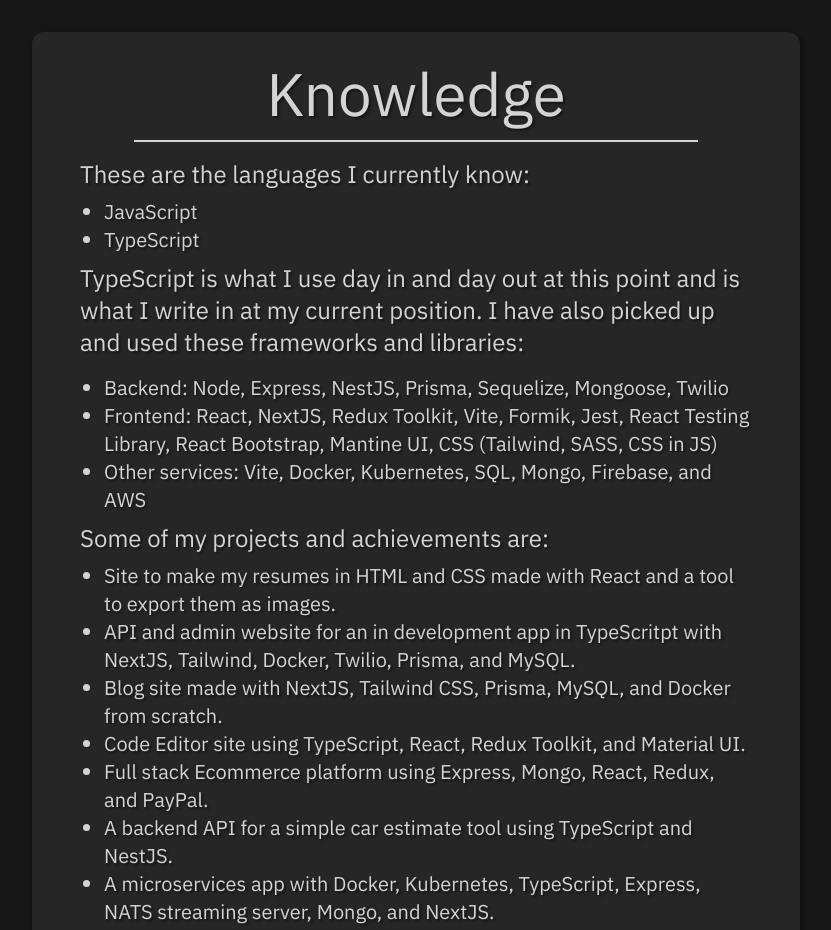
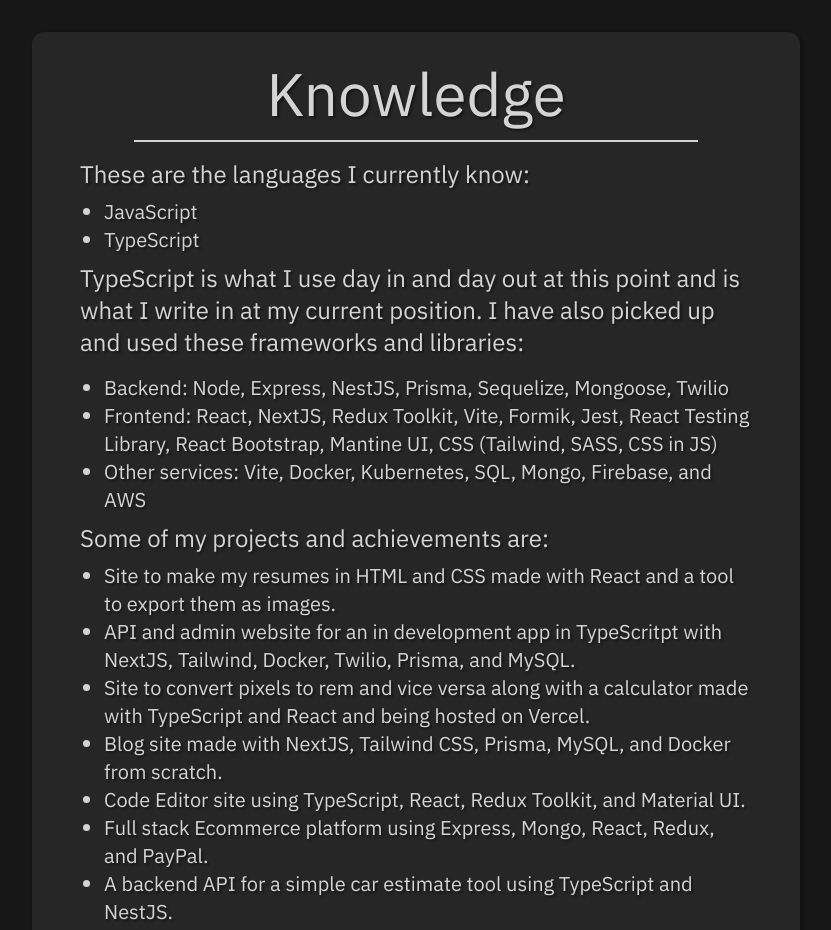
Before and after one commit to mez32/PersonalWebsite, a React (Vite) app: page /knowledge in a window 1280 px wide. Shown: the top 930 px of the page, without its empty margins (224-1055 px from the left). Built offline with nearby package versions, Linux system fonts and the light colour scheme.

Commit message:
Added new achievement

```diff
--- a/src/pages/Knowledge.tsx
+++ b/src/pages/Knowledge.tsx
@@ -42,6 +42,18 @@
 						<li>
 							API and admin website for an in development app in TypeScritpt with NextJS, Tailwind,
 							Docker, Twilio, Prisma, and MySQL.
+						</li>
+						<li>
+							<ToolTip text='https://github.com/mez32/Calc-Site'>
+								<a
+									href='https://github.com/mez32/Calc-Site'
+									target='_blank'
+									className='hover:text-neutral-100'
+								>
+									Site to convert pixels to rem and vice versa along with a calculator made with
+									TypeScript and React and being hosted on Vercel.
+								</a>
+							</ToolTip>
 						</li>
 						<li>
 							<ToolTip text='https://github.com/mez32/The-Blogg'>
@@ -94,8 +106,8 @@
 									target='_blank'
 									className='hover:text-neutral-100'
 								>
-									A microservices app with Docker, Kubernetes, TypeScript, Express, NATS streaming
-									server, Mongo, and NextJS.
+									A microservices ticket buying app with Docker, Kubernetes, TypeScript, Express,
+									NATS streaming server, Mongo, and NextJS.
 								</a>
 							</ToolTip>
 						</li>
```
